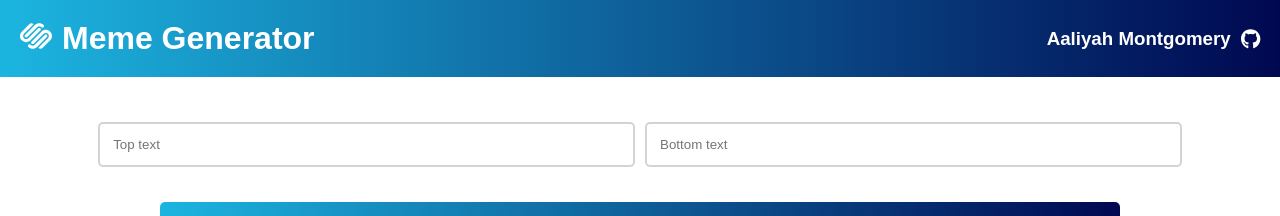
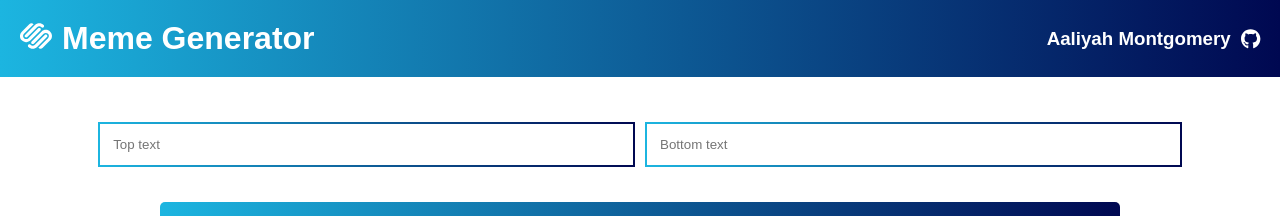
Before and after one commit to Aaliyah1699/meme-generator, a React (Vite) app: page / in a window 1280 px wide. Shown: the top 216 px of the page. Built offline with nearby package versions, Linux system fonts and the light colour scheme; no server answers; a web font is replaced by a local one.

Commit message:
changed input borders

```diff
--- a/src/App.css
+++ b/src/App.css
@@ -42,8 +42,9 @@
   flex: 1;
   padding: 13px;
   margin: 5px;
-  border-radius: 5px;
-  border: 2px solid #d3d3d3;
+  border-width: 2px;
+  border-image: linear-gradient(90deg, #1cb5e0 0%, #000851 100%);
+  border-image-slice: 1;
   outline: none;
 }
 .meme-btn {
```
